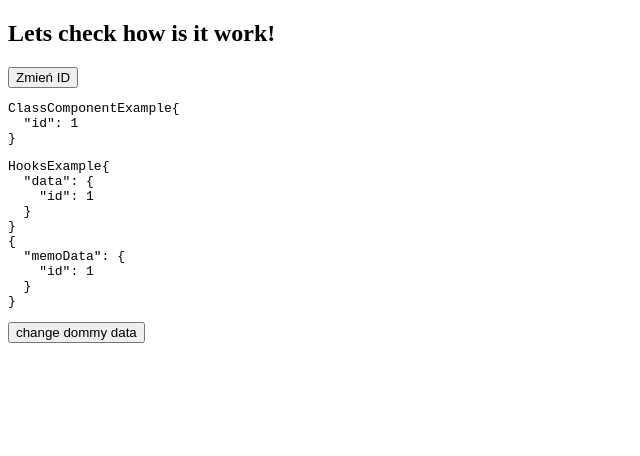
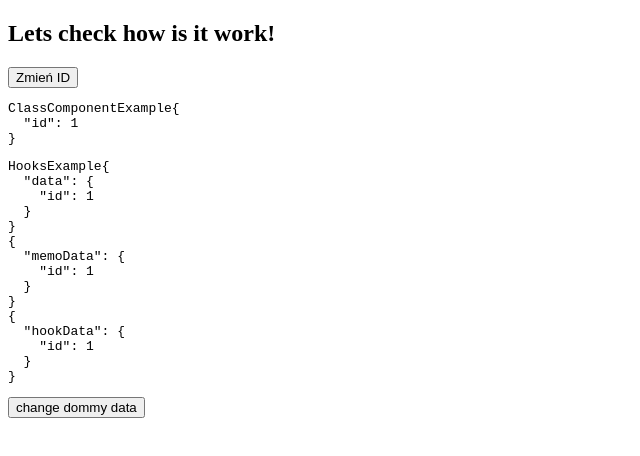
Before and after one commit to s-justina/hooks-excercises, a React (Create React App) app: page / in a window 1280 px wide. Shown: the top 456 px of the page, without its empty margins (0-640 px from the left). Built offline with nearby package versions, Linux system fonts and the light colour scheme.

Commit message:
check simple dependencies in functional component in React - create own Hook;

```diff
--- a/src/components/HooksExample.js
+++ b/src/components/HooksExample.js
@@ -1,5 +1,6 @@
 import React, {useState, useEffect, useMemo} from 'react';
 import {getSingle} from "../utils";
+import {useSingleHook} from "../utils";
 
 export default function HooksExample({id}){
     const [data, setData] = useState();
@@ -19,6 +20,8 @@ export default function HooksExample({id}){
         return getSingle(id);
     }, [id]);
 
+    const hookData = useSingleHook(id);
+
     return(
         <React.Fragment>
           <pre>
@@ -26,6 +29,8 @@ export default function HooksExample({id}){
               {JSON.stringify({data}, null, 2)}
               <br/>
               {JSON.stringify({memoData}, null, 2)}
+              <br/>
+              {JSON.stringify({hookData}, null, 2)}
           </pre>
             <button onClick={()=>setDommyData(dommyData+1)}>change dommy data</button>
         </React.Fragment>
--- a/src/utils.js
+++ b/src/utils.js
@@ -1,3 +1,5 @@
+import {useEffect, useState} from "react";
+
 const data = [
     {
         id:1
@@ -20,3 +22,13 @@ export const getData = ()=>{
 export const getSingle = id=>{
     return data.find(item=>item.id === id);
 };
+
+export const useSingleHook = (id)=>{
+    const [data, setData] = useState();
+
+    useEffect(()=>{
+        const data = getSingle(id);
+        setData(data);
+    }, [id]);
+    return data;
+};
```
